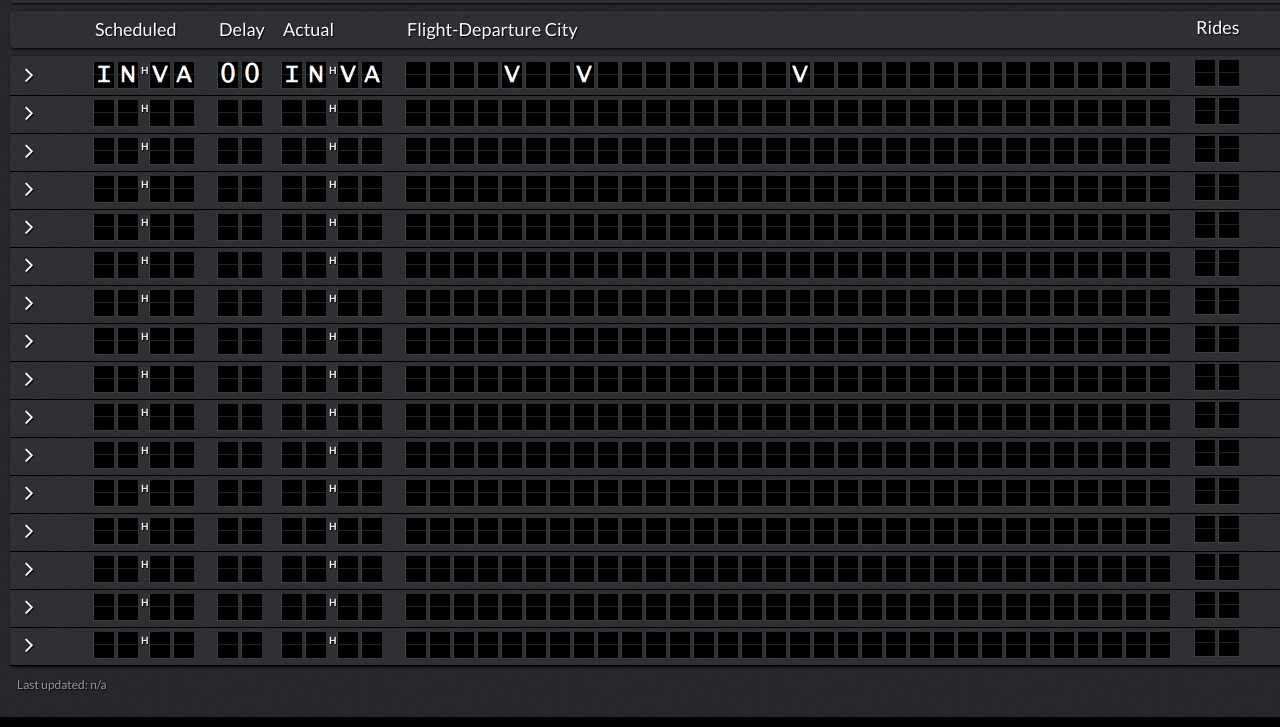
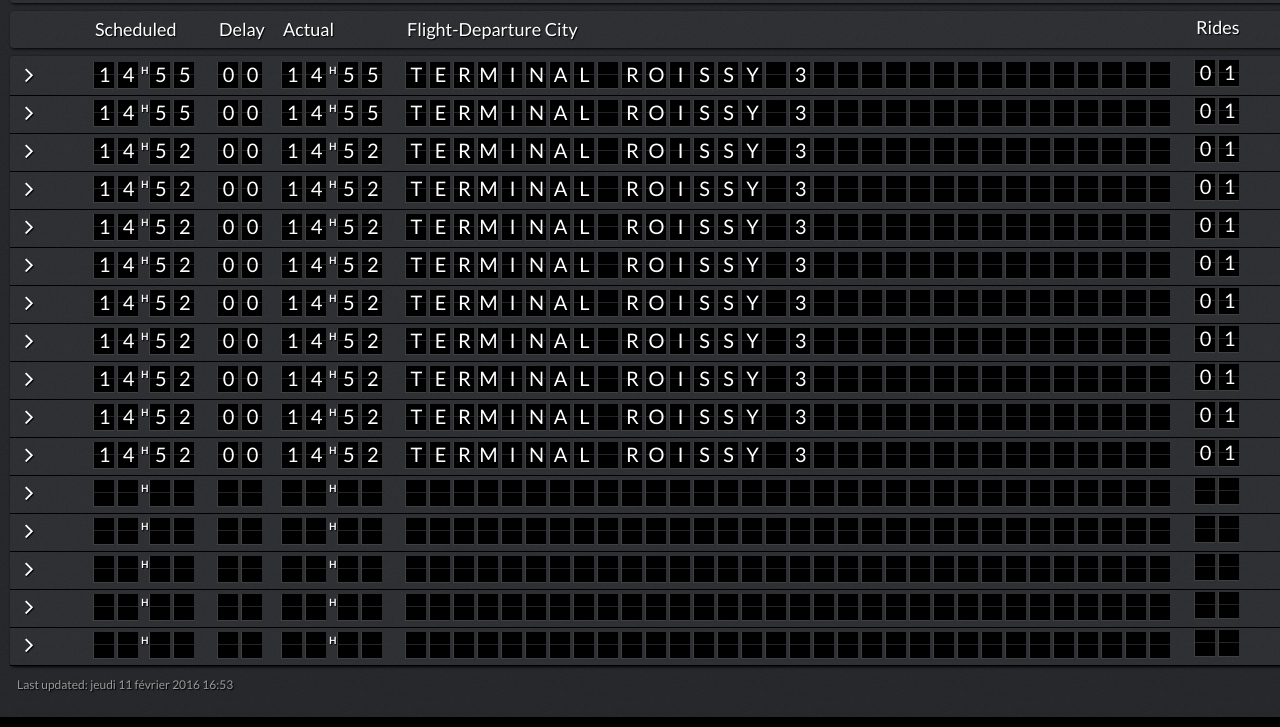
Before and after one commit to mbsoft/g7-flight, a website: page client/public/tms/index.html in a window 1280 px wide. Shown: the part 113-840 px from the top of the page. Drawn offline with Linux system fonts and the light colour scheme; no server answers; a web font is replaced by a local one.

Commit message:
Removed the background image and animation

```diff
--- a/client/public/tms/css/solari.css
+++ b/client/public/tms/css/solari.css
@@ -357,3 +357,10 @@ div#ticker {
 
 #point { position:relative; padding-left:2px; padding-right:2px; }
 #ampm { font-size:2em; margin-left:2px; }
+
+span.board-text {
+  display:block;
+  width: 21px;
+  text-align: center;
+  font-size: 20px;
+}
--- a/client/public/tms/js/solari.js
+++ b/client/public/tms/js/solari.js
@@ -46,10 +46,10 @@ var REFRESH_TIME = 60; //refresh time in seconds
 var EMPTY_ROW = {
     "status": "",
     "origarrtime": "",
-    "delay": 0,
+    "delay": "",
     "arrtime": "",
     "zone": "",
-    "nbrtravelers" : 0
+    "nbrtravelers" : ""
 };
 
 // Define Moments Locale
@@ -57,7 +57,8 @@ moment.locale('fr');
 
 //if true, the status column will be handled automatically according to time and date. false will override status with nStatus from payload
 var status_override = true;
-var URL = "http://local.g7-flight.com:3000/api/v1/travelboard"
+var URL = "http://local.g7-flight.com:3000/api/v1/travelboard";
+var URL = "travelboard.json";
 
 //used to add extra params that change over time.  /example_realtime makes use of this
 var URL_SUFFIX = "";
@@ -252,109 +253,51 @@ function updateSolariTable(board){
 }
 
 function UpdateSolariRow(row, current_row, new_row) {
-    var rate = RATE_BASE + Math.random() * RATE_VARIANCE + Math.random() * RATE_VARIANCE + Math.random() * RATE_VARIANCE;
 
-    //console.log(row, current_row, new_row);
-    var current_arrtime = "";
-    if (typeof current_row.arrtime == 'number') {
-        current_arrtime = moment(current_row.arrtime, 'x').format('HHmm');
+    if (typeof current_row.arrtime == 'number' && current_row.arrtime != "") {
+        current_row.arrtime = moment(current_row.arrtime, 'x').format('HHmm');
     }
-     var new_arrtime = moment(new_row.arrtime, 'x').format('HHmm');
+    if (typeof current_row.arrtime == 'number' && current_row.arrtime != "") {
+        new_row.arrtime = moment(new_row.arrtime, 'x').format('HHmm');
+    }
+    InsertChars('#stime-row' + row, TIME_BOXES, current_row.arrtime, new_row.arrtime);
 
-     SpinChars(rate, '#stime-row' + row, TIME_BOXES, current_arrtime, new_arrtime);
+    current_row.delay = current_row.delay === "" ? "" : padLeft(current_row.delay, 2);
+    new_row.delay = new_row.delay === "" ? "" : padLeft(new_row.delay, 2);
+    InsertChars('#delay-row' + row, DELAY_BOXES, current_row.delay, new_row.delay);
 
-     current_row.delay = current_row === EMPTY_ROW ? "" : current_row.delay === -1? "--" : current_row.delay.toString().length > 1 ? current_row.delay.toString() : "0" + current_row.delay.toString();
-    new_row.delay = new_row === EMPTY_ROW ? "" : new_row.delay === -1? "--" :new_row.delay.toString().length > 1 ? new_row.delay.toString() : "0" + new_row.delay.toString();
-    SpinChars(rate, '#delay-row' + row, DELAY_BOXES, current_row.delay, new_row.delay);
+    if (typeof current_row.origarrtime == 'number' && current_row.origarrtime != "") {
+        current_row.origarrtime = moment(current_row.origarrtime, 'x').format('HHmm');
+    }
+    if (typeof current_row.origarrtime == 'number' && current_row.origarrtime != "") {
+        new_row.origarrtime = moment(new_row.origarrtime, 'x').format('HHmm');
+    }
+    InsertChars('#atime-row' + row, TIME_BOXES, current_row.origarrtime, new_row.origarrtime);
+    InsertChars('#departure-row' + row, DEPARTURE_BOXES, current_row.zone, new_row.zone);
 
-    var current_origarrtime = "";
-    if (typeof current_row.origarrtime == 'number') {
-        current_origarrtime = moment(current_row.origarrtime, 'x').format('HH:mm');
-    }
-    var new_origarrtime = moment(new_row.origarrtime, 'x').format('HHmm');
-    SpinChars(rate, '#atime-row' + row, TIME_BOXES, current_origarrtime, new_origarrtime);
-
-    SpinChars(rate, '#departure-row' + row, DEPARTURE_BOXES, current_row.zone, new_row.zone);
-
-    current_row.nbrtravelers = current_row === EMPTY_ROW ? "" : current_row.nbrtravelers === -1? "--" : current_row.nbrtravelers.toString().length > 1 ? current_row.nbrtravelers.toString() : "0" + current_row.nbrtravelers.toString();
-    new_row.nbrtravelers = new_row === EMPTY_ROW ? "" : new_row.nbrtravelers === -1? "--" :new_row.nbrtravelers.toString().length > 1 ? new_row.nbrtravelers.toString() : "0" + new_row.nbrtravelers.toString();
-     SpinChars(rate, '#rides-row' + row, DELAY_BOXES, current_row.nbrtravelers, new_row.nbrtravelers);
+    current_row.nbrtravelers = current_row.nbrtravelers === "" ? "" : padLeft(current_row.nbrtravelers, 2);
+    new_row.nbrtravelers = new_row.nbrtravelers === "" ? "" : padLeft(new_row.nbrtravelers, 2);
+    InsertChars('#rides-row' + row, DELAY_BOXES, current_row.nbrtravelers, new_row.nbrtravelers);
 
     //clear and apply light class
-   $("#row" + row + " span").attr('class', 'circle');
-   $("#row" + row + " span").addClass(new_row.bLight ? 'circle-on' : 'circle');
+   // $("#row" + row + " span").attr('class', 'circle');
+   // $("#row" + row + " span").addClass(new_row.bLight ? 'circle-on' : 'circle');
 }
 
-function SpinChars(rate, selector_prefix, max_boxes, current_text, new_text) {
-    //populate each box
-    var num_spins = 0;
+function InsertChars(selector_prefix, max_boxes, current_text, new_text) {
     for (var box = 0; box < max_boxes; box++) {
-        // get the to and from character codes for this box
-        var to_char_code = ToUpper(((new_text.toString().length > box) ? new_text.toString().charCodeAt(box) : 32));
-        var from_char_code = ToUpper(((current_text.toString().length > box) ? current_text.toString().charCodeAt(box) : 32));
-        var final_pos = '';
-        if (from_char_code > to_char_code) {
-            // (96 - 56) + (52 - 32) * 2 = 120
-            num_spins = ((LAST_CHAR_CODE - from_char_code) + (to_char_code - FIRST_CHAR_CODE)) * CHAR_FACTOR;
-            // ((26 * (52 - 32)) * 2) * -1
-            final_pos = ((LETTER_HEIGHT * (to_char_code - FIRST_CHAR_CODE)) * CHAR_FACTOR) * -1;
+        var selector = selector_prefix + 'box' + box;
+
+        if (new_text !== undefined) {
+            if (new_text === 0) {
+                var character = "0";
+            } else {
+                var character = new_text.toString().charAt(box);
+            }
+            $(selector).html('<span class="board-text">'+character+'</span>');
         } else {
-            num_spins = (to_char_code - from_char_code) * CHAR_FACTOR;
+            $(selector).html('<span class="board-text"></span>');
         }
-
-        var selector = selector_prefix + 'box' + box; // add the box part
-        SpinIt(selector, num_spins, rate, LETTER_HEIGHT, final_pos);
-    }
-}
-
-function SpinImage(rate, selector, from_pos, to_pos) {
-    var final_pos = '';
-    var num_spins = 0;
-
-    if (from_pos > to_pos) {
-        num_spins = (((LAST_STATUS - from_pos) + to_pos) * IMAGE_FACTOR);
-        final_pos = ((IMAGE_HEIGHT * to_pos) * IMAGE_FACTOR) * -1;
-    } else {
-        num_spins = ((to_pos - from_pos) * IMAGE_FACTOR);
-    }
-
-    if (from_pos === 4 && to_pos === 0) {
-        num_spins = 8;
-    }
-
-    //unless we're not moving at all, make the image go 'round 8 more times that it needs to, otherwise it finishes too fast.
-    if (num_spins !== 0) {
-        $('audio#solari-audio')[0].play();
-        num_spins +=80;
-    }
-    SpinIt(selector, num_spins, rate, IMAGE_HEIGHT, final_pos);
-}
-
-function SpinIt(selector, num_spins, rate, pixel_distance, final_pos) {
-    var bpX = $(selector).css('backgroundPosition').split(' ')[0];
-    var bpY = $(selector).css('backgroundPosition').split(' ')[1];
-    var updateBpY = function (yDelta) {
-        bpY = (parseFloat(bpY) + yDelta) + 'px';
-        return bpX + ' ' + bpY;
-    };
-
-    for (var ii = 0; ii < num_spins; ii++) {
-        $(selector).transition(
-            {backgroundPosition: updateBpY(-(pixel_distance * 2))},
-            {duration: 1, easing: "linear"}
-        );
-        $(selector).transition(
-            {backgroundPosition: updateBpY(1)},
-            {duration: rate, easing: "linear"}
-        );
-        // on the very last iteration, use a call back to set the background position to the "real" position
-        var f = function () {};
-        if ((final_pos !== '') && (ii === (num_spins-1))) {
-            f = function() {
-                $(selector).css('backgroundPosition', bpX + ' ' + final_pos);
-            };
-        }
-        $(selector).transition({backgroundPosition: updateBpY((pixel_distance - 1))}, 1, f);
     }
 }
 
@@ -373,12 +316,12 @@ function GetFailBoard() {
     // update each row on the board
     for (var row = 0; row < BOARD_ROWS; row++) {
         board[row] = {
+            "status": "",
             "origarrtime": "",
             "delay": 0,
             "arrtime": "",
             "zone": fail_whale[row],
-            "status": 0,
-            "rides": 0
+            "nbrtravelers": 0,
         };
     }
     return board;
```
